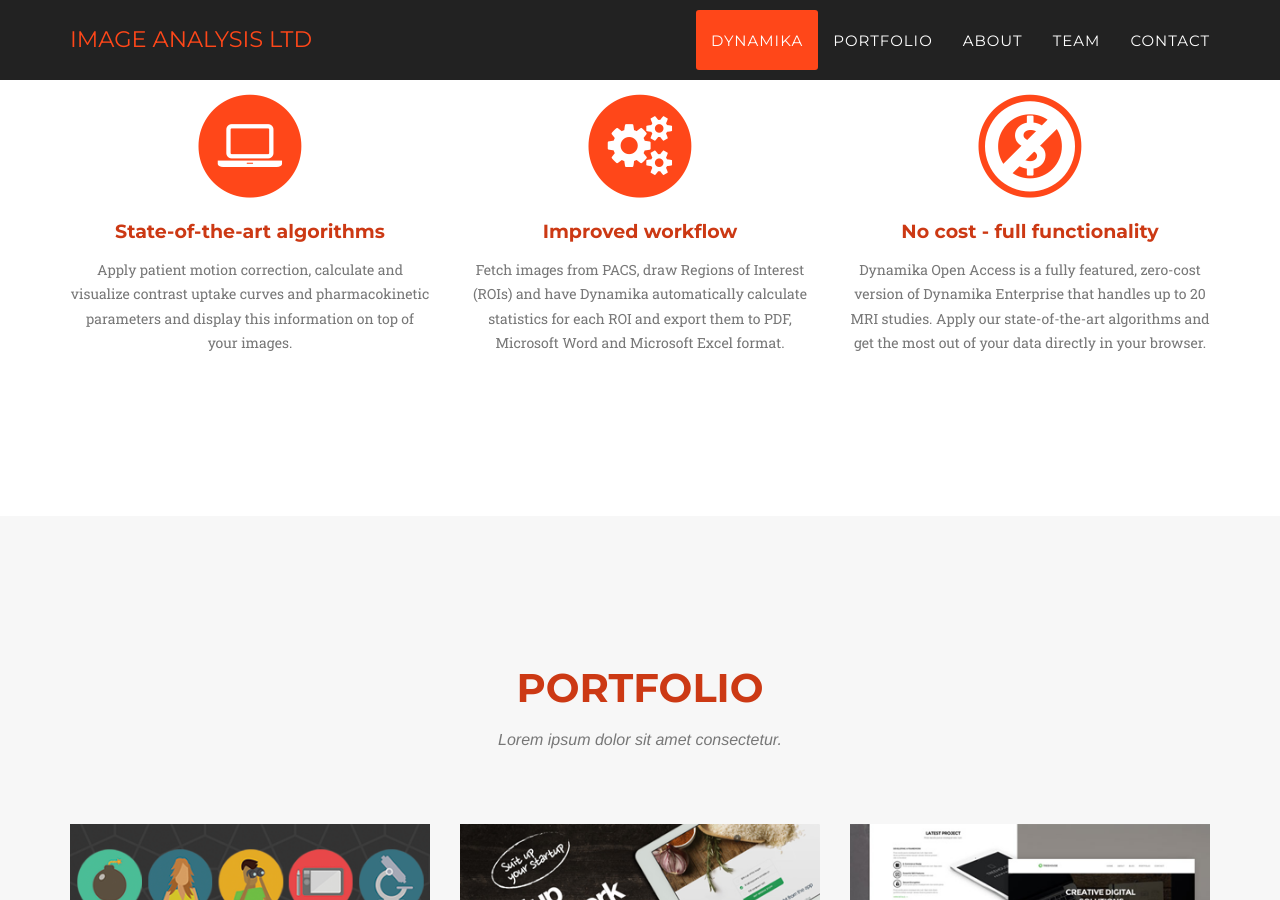
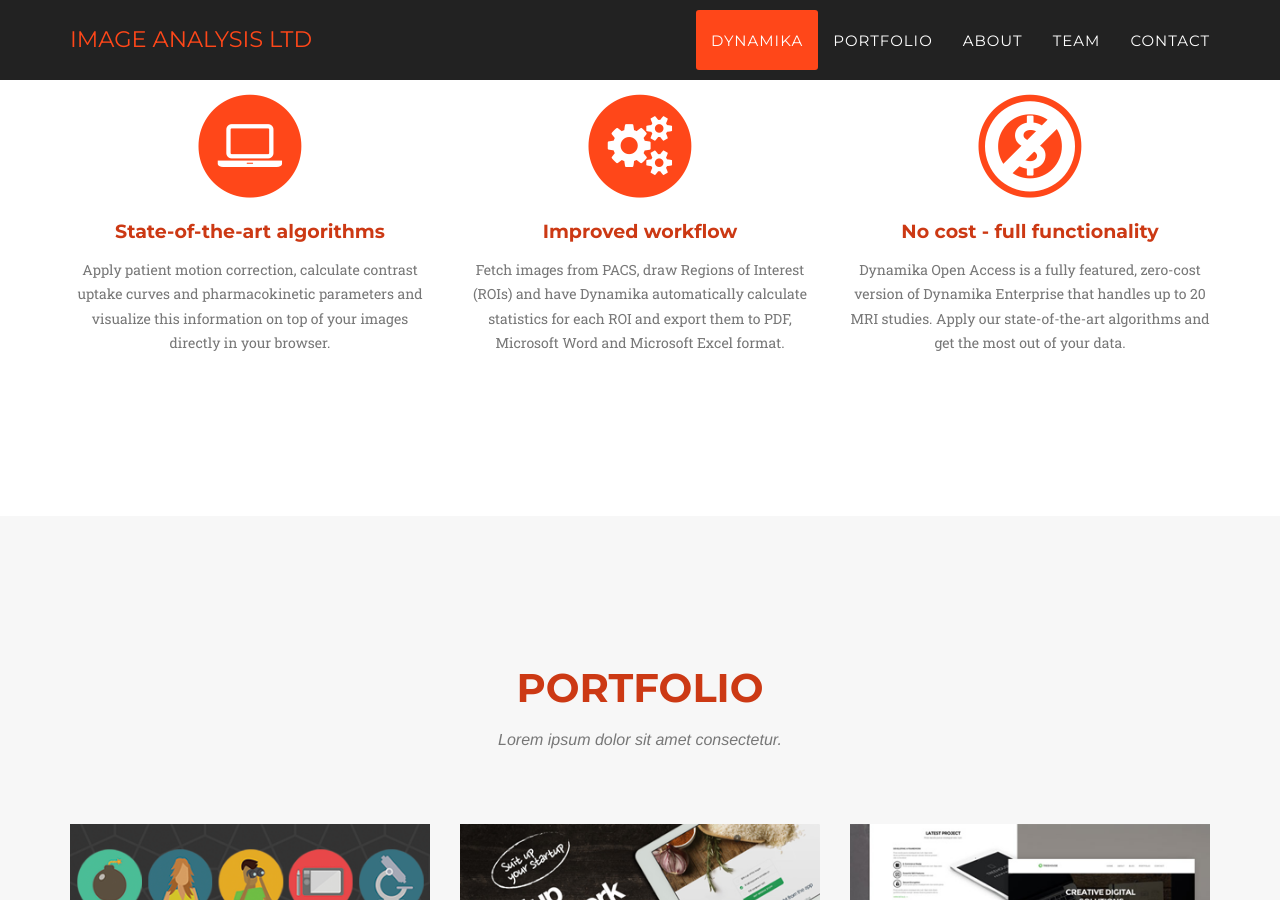
Before and after one commit to imageanalysis/openaccess, a Jekyll site: the page built from index.html, in a window 1280 px wide and 900 px high, scrolled down 1000 px. Built offline with Jekyll 4.4.1, drawn with Linux system fonts in a browser that asks for light colours; some web fonts are replaced.

Commit message:
Changed wording

```diff
--- a/_includes/dynamika.html
+++ b/_includes/dynamika.html
@@ -14,7 +14,7 @@
                         <i class="fa fa-laptop fa-stack-1x fa-inverse"></i>
                     </span>
                     <h4 class="service-heading">State-of-the-art algorithms</h4>
-                    <p class="text-muted">Apply patient motion correction, calculate and visualize contrast uptake curves and pharmacokinetic parameters and display this information on top of your images.</p>
+                    <p class="text-muted">Apply patient motion correction, calculate contrast uptake curves and pharmacokinetic parameters and visualize this information on top of your images directly in your browser.</p>
                 </div>
                 <div class="col-md-4">
                     <span class="fa-stack fa-4x">
@@ -31,7 +31,7 @@
                         <i class="fa fa-ban fa-stack-2x fa-inverse" style="font-size:1.75em; margin-top: 0.075em"></i>
                     </span>
                     <h4 class="service-heading">No cost - full functionality</h4>
-                    <p class="text-muted">Dynamika Open Access is a fully featured, zero-cost version of Dynamika Enterprise that handles up to 20 MRI studies. Apply our state-of-the-art algorithms and get the most out of your data directly in your browser. </p>
+                    <p class="text-muted">Dynamika Open Access is a fully featured, zero-cost version of Dynamika Enterprise that handles up to 20 MRI studies. Apply our state-of-the-art algorithms and get the most out of your data. </p>
                 </div>
             </div>
         </div>
```
